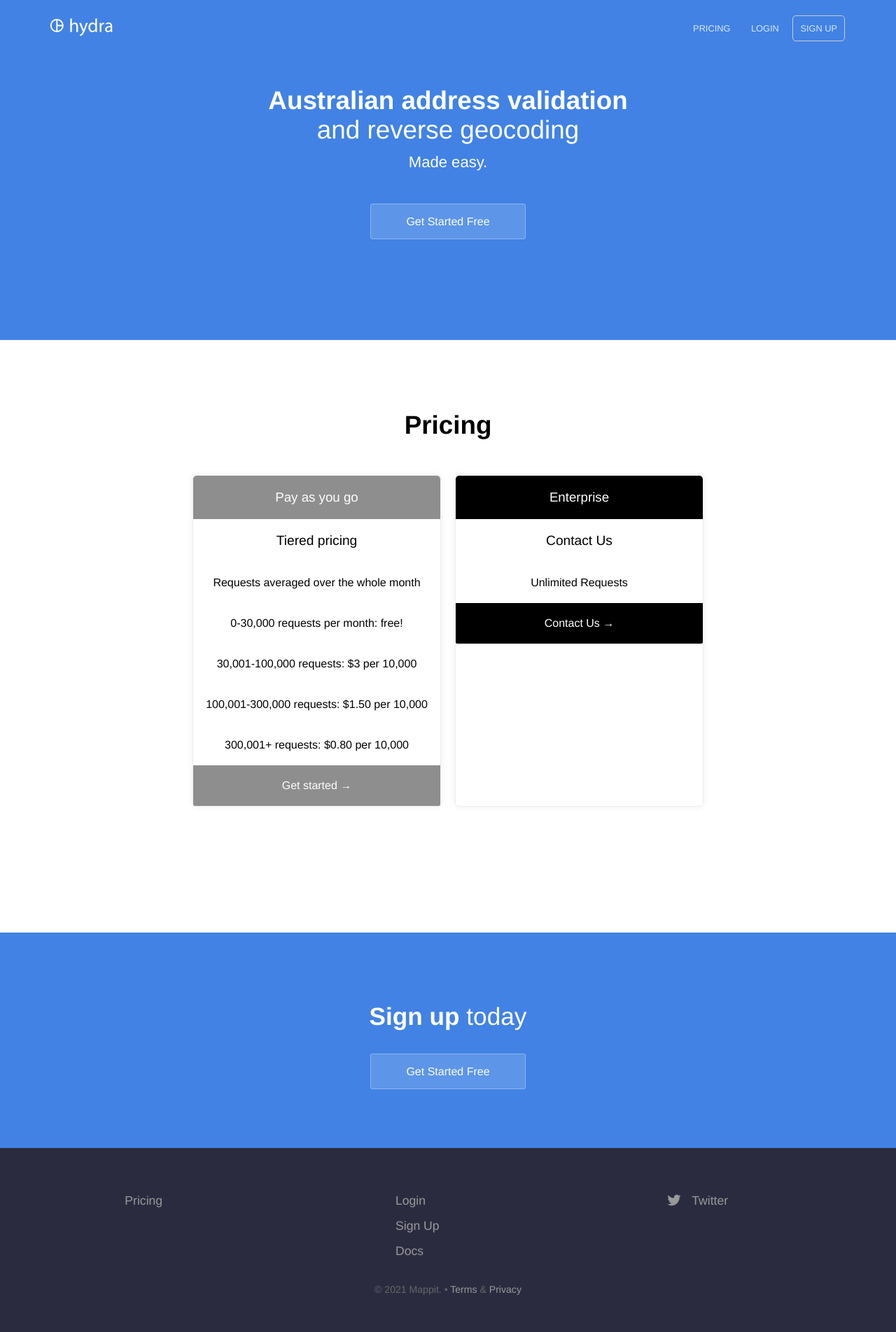
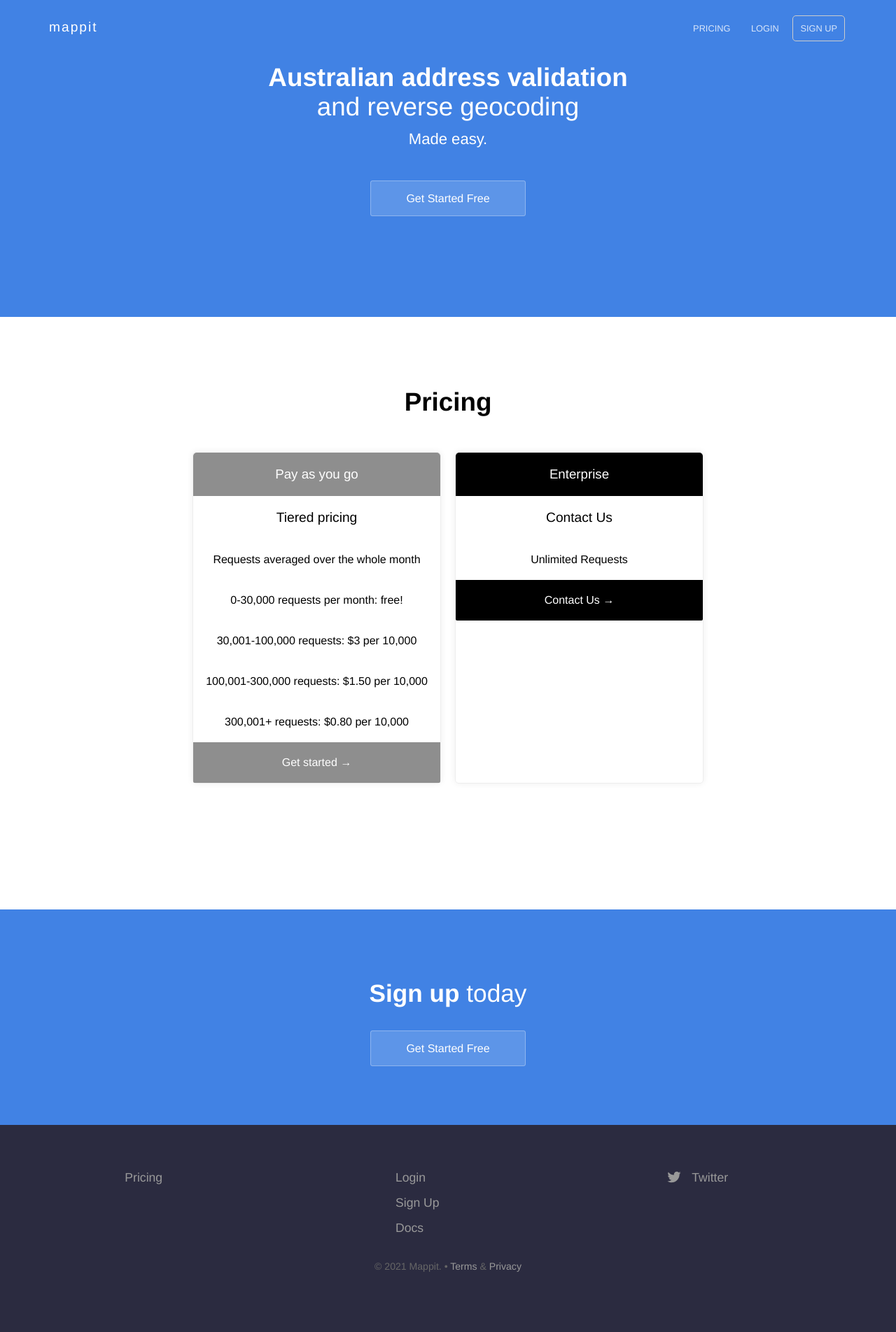
Before and after one commit to CloudCannon/hydra-jekyll-template, a Jekyll site: the page built from index.html, in a window 1280 px wide. Shown: the whole page at 70% size. Built offline with Jekyll 4.4.1, drawn with Linux system fonts in a browser that asks for light colours; the list of posts is cut into pages by our own code; after the commit the page ends 1871 px from its top, so only the background shows below that.

Commit message:
Temporarily use text as brand name

```diff
--- a/_layouts/default.html
+++ b/_layouts/default.html
@@ -14,7 +14,7 @@
 	<body>
 		<header>
 			<div class="container">
-				<div class="company-name"><a href="{{ site.baseurl }}/"><img src="{{ site.baseurl }}/images/logo.svg" alt="Mappit Logo" width="95" height="33" /></a></div>
+				<div class="company-name temp-company-name"><a href="{{ site.baseurl }}/">mappit</a></div>
 				{% include navigation.html %}
 			</div>
 		</header>
--- a/_sass/layout.scss
+++ b/_sass/layout.scss
@@ -46,6 +46,13 @@ header {
 			display: block;
 			width: auto;
 		}
+	}
+
+	.temp-company-name {
+		position: absolute;
+		top: 1em;
+		letter-spacing: 2px;
+		font-size: 1.2em;
 	}
 }
 
```
